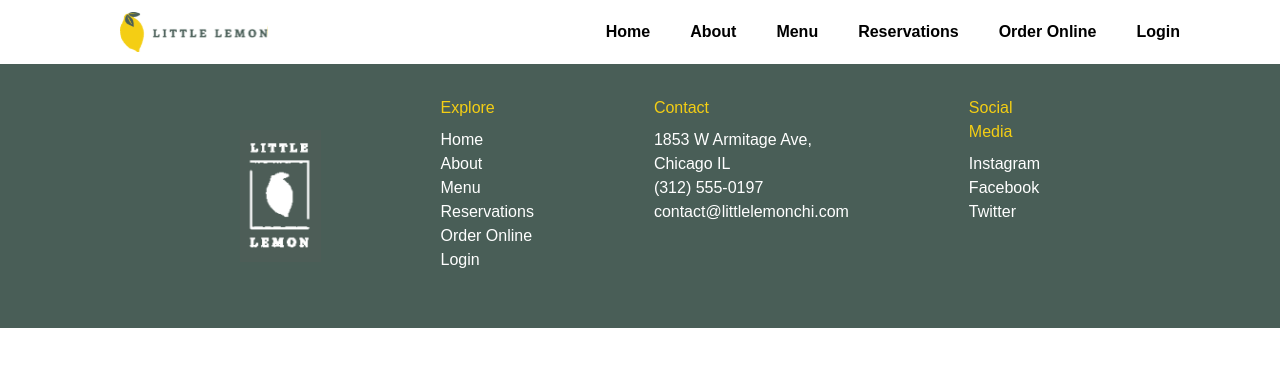
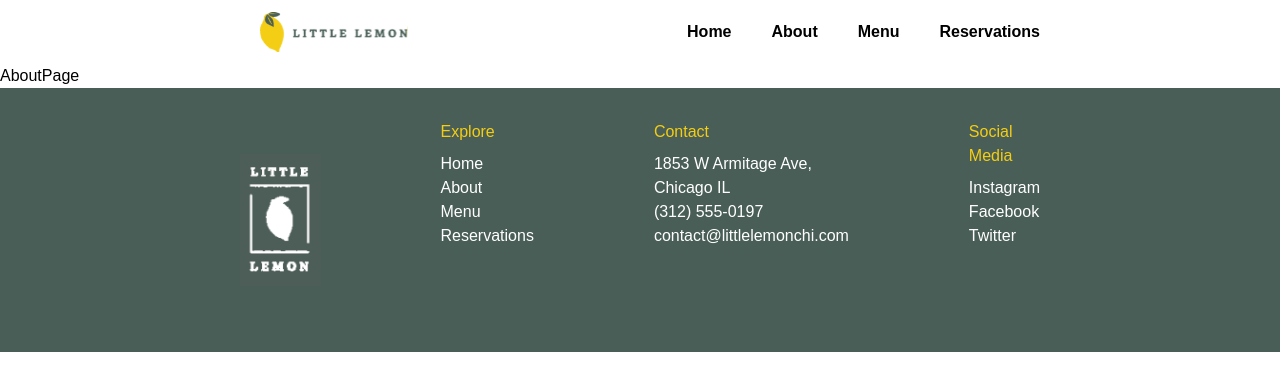
Before and after one commit to RaulGavriluta/little-lemon, a React (Vite) app: page /about in a window 1280 px wide. Shown: the top 390 px of the page. Built offline with nearby package versions, Linux system fonts and the light colour scheme.

Commit message:
starting the about page

```diff
--- a/src/App.jsx
+++ b/src/App.jsx
@@ -6,7 +6,8 @@ import {
 import Nav from "./assets/components/Nav"
 import Footer from './assets/components/Footer'
 import Home from "./assets/components/Home";
-import BookingPage from "./assets/components/BookingPage";
+import BookingPage from './assets/components/BookingPage/BookingPage'
+import AboutPage from './assets/components/AboutPage/AboutPage'
 
 function App() {
 
@@ -16,6 +17,7 @@ function App() {
       <Routes>
         <Route path="/" element={<Home />} />
         <Route path="/booking" element={<BookingPage />} />
+        <Route path="/about" element={<AboutPage />} />
       </Routes>
       <Footer />
     </Router>
--- /dev/null
+++ b/src/assets/components/AboutPage/AboutPage.jsx
@@ -0,0 +1,9 @@
+import React from 'react'
+
+const AboutPage = () => {
+  return (
+    <div>AboutPage</div>
+  )
+}
+
+export default AboutPage
--- a/src/assets/components/BookingPage.jsx
+++ b/src/assets/components/BookingPage/BookingPage.jsx
@@ -1,5 +1,5 @@
 import React, { useState, useEffect } from 'react';
-import { fetchAPI, submitAPI } from './api'; // Import both fetchAPI and submitAPI
+import { fetchAPI, submitAPI } from '../api'; // Import both fetchAPI and submitAPI
 import BookingForm from './BookingForm';
 import BookingSlot from './BookingSlot';
 import FAQ from './FAQ';
--- a/src/assets/components/Footer.jsx
+++ b/src/assets/components/Footer.jsx
@@ -12,13 +12,13 @@ const Footer = () => {
               <li className='hover:text-[#F4CE14]'>
                 <Link to="/">Home</Link>
               </li>
-              <li><a href="#" className='hover:text-[#F4CE14]'>About</a></li>
+              <li className='hover:text-[#F4CE14]'>
+                <Link to="/about">About</Link>
+              </li>
               <li><a href="#" className='hover:text-[#F4CE14]'>Menu</a></li>
               <li className='hover:text-[#F4CE14]'>
                 <Link to="/booking">Reservations</Link>
               </li>
-              <li><a href="#" className='hover:text-[#F4CE14]'>Order Online</a></li>
-              <li><a href="#" className='hover:text-[#F4CE14]'>Login</a></li>
           </ul>
         </div>
         <div className='h-50'>
--- a/src/assets/components/Nav.jsx
+++ b/src/assets/components/Nav.jsx
@@ -4,19 +4,19 @@ import { Link } from 'react-router-dom'
 
 const Nav = () => {
   return (
-    <nav className='flex justify-between font-bold px-20'>
+    <nav className='flex justify-between font-bold px-55'>
         <img src={Logo} className='px-10'/>
         <ul className='flex'>
             <li className='p-5 hover:text-[#495E57] transition duration-200'>
               <Link to="/">Home</Link>
             </li>
-            <li className='p-5 hover:text-[#495E57] transition duration:200'><a href="#">About</a></li>
+            <li className='p-5 hover:text-[#495E57] transition duration-200'>
+              <Link to="/about">About</Link>
+            </li>
             <li className='p-5 hover:text-[#495E57] transition duration:200'><a href="#">Menu</a></li>
             <li className='p-5 hover:text-[#495E57] transition duration-200'>
               <Link to="/booking">Reservations</Link>
             </li>
-            <li className='p-5 hover:text-[#495E57] transition duration:200'><a href="#">Order Online</a></li>
-            <li className='p-5 hover:text-[#495E57] transition duration:200'><a href="#">Login</a></li>
         </ul>
     </nav>
   )
```
Also changed, not shown: src/assets/components/BookingPage/BookedList.jsx (renamed from src/assets/components/BookedList.jsx), src/assets/components/BookingPage/BookingForm.jsx (renamed from src/assets/components/BookingForm.jsx), src/assets/components/BookingPage/BookingSlot.jsx (renamed from src/assets/components/BookingSlot.jsx), src/assets/components/BookingPage/FAQ.jsx (renamed from src/assets/components/FAQ.jsx).
